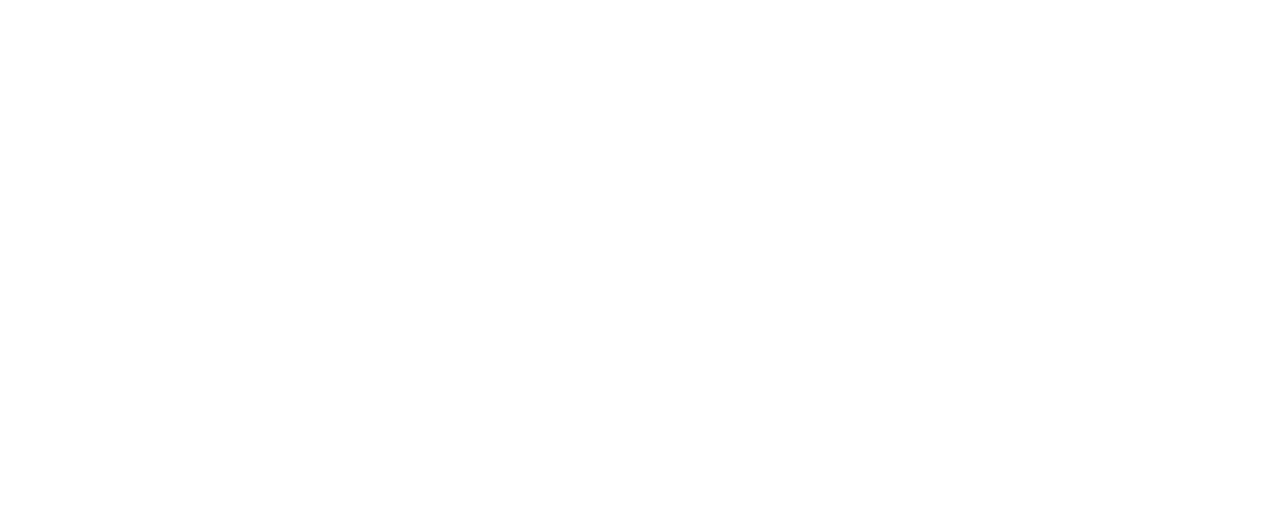
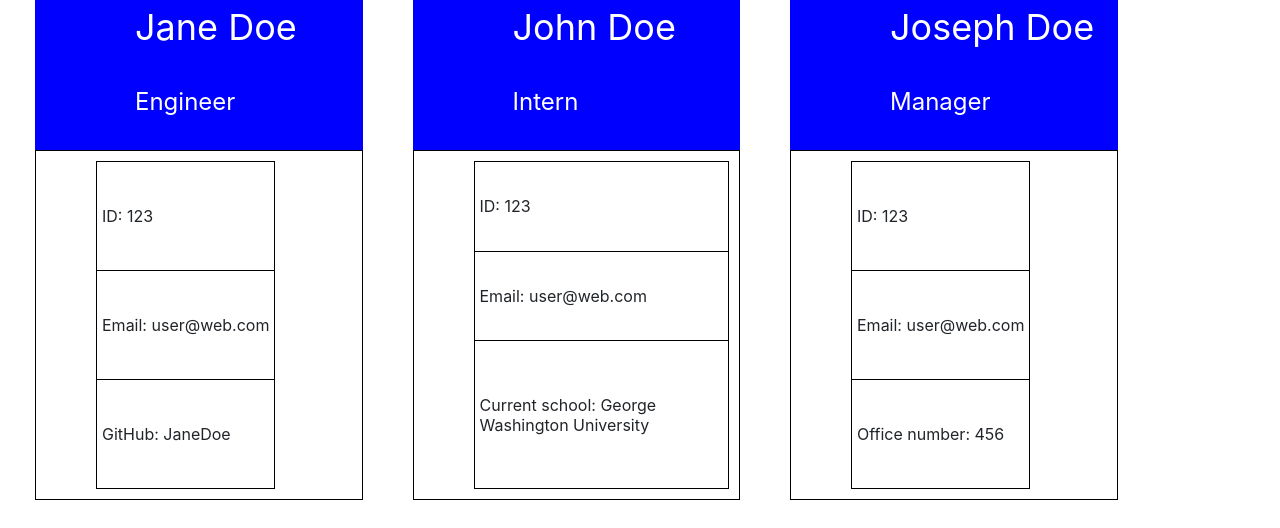
Before and after one commit to HowardDaniels/employee-summary, a website: page templates/main.html in a window 1280 px wide. Drawn offline with nearby package versions, Linux system fonts and the light colour scheme.

Commit message:
developed individual HTML/CSS templates

```diff
--- a/templates/assets/engineer.css
+++ b/templates/assets/engineer.css
@@ -1,8 +1,3 @@
-#engineercontainer{
-    width: 250px;
-    height: 500px;
-}
-
 .col-md-3{
     margin-left: 500px;
 }
--- a/templates/assets/intern.css
+++ b/templates/assets/intern.css
@@ -0,0 +1,37 @@
+.col-md-3{
+    margin-left: 500px;
+}
+
+#name{
+    text-align: center;
+    margin-left: 100px;
+    font-size: 36px;
+}
+
+#role{
+    text-align: center;
+    margin-left: 100px;
+    font-size: 24px;
+}
+
+#top{
+    background-color: blue;
+    height: 150px;
+    color: white;
+    text-align: center;
+}
+
+#bottom{
+    background-color: white;
+    color: black;
+    height: 350px;
+    border: 1px solid black;
+    padding: 10px;
+}
+
+#infotable, tr, td{
+    border: 1px solid black;
+    width: 250px;
+    padding: 5px;
+    margin-left: 50px;
+}
--- a/templates/assets/main.css
+++ b/templates/assets/main.css
@@ -0,0 +1,66 @@
+.col-md-3{
+    margin-left: 50px;
+}
+
+.name{
+    text-align: center;
+    margin-left: 100px;
+    font-size: 36px;
+}
+
+.role{
+    text-align: center;
+    margin-left: 100px;
+    font-size: 24px;
+}
+
+#top_1{
+    background-color: blue;
+    height: 150px;
+    color: white;
+    text-align: center;
+}
+
+#top_2{
+    background-color: blue;
+    height: 150px;
+    color: white;
+    text-align: center;
+}
+
+#top_3{
+    background-color: blue;
+    height: 150px;
+    color: white;
+    text-align: center;
+}
+
+#bottom_1{
+    background-color: white;
+    color: black;
+    height: 350px;
+    border: 1px solid black;
+    padding: 10px;
+}
+
+#bottom_2{
+    background-color: white;
+    color: black;
+    height: 350px;
+    border: 1px solid black;
+    padding: 10px;
+}
+
+#bottom_3{
+    background-color: white;
+    color: black;
+    height: 350px;
+    border: 1px solid black;
+    padding: 10px;
+}
+
+.infotable, tr, td{
+    border: 1px solid black;
+    padding: 5px;
+    margin-left: 50px;
+}
--- a/templates/assets/manager.css
+++ b/templates/assets/manager.css
@@ -0,0 +1,37 @@
+.col-md-3{
+    margin-left: 500px;
+}
+
+#name{
+    text-align: center;
+    margin-left: 100px;
+    font-size: 36px;
+}
+
+#role{
+    text-align: center;
+    margin-left: 100px;
+    font-size: 24px;
+}
+
+#top{
+    background-color: blue;
+    height: 150px;
+    color: white;
+    text-align: center;
+}
+
+#bottom{
+    background-color: white;
+    color: black;
+    height: 350px;
+    border: 1px solid black;
+    padding: 10px;
+}
+
+#infotable, tr, td{
+    border: 1px solid black;
+    width: 250px;
+    padding: 5px;
+    margin-left: 50px;
+}
--- a/templates/main.html
+++ b/templates/main.html
@@ -4,9 +4,56 @@
 <link rel="stylesheet" href="assets/main.css">
     </head>
     <body>
-        <div id="maincontainer">
-            <row id="top"></row>
-            <row id="bottom"></row>
-        </div>
+           <div class="row">
+
+            <div class="col-md-3">
+                <div class="row" id="top_1">
+                    <br>
+                    <p class="name">Jane Doe</p>
+                    <p class="role">Engineer</p>
+                    <br>
+                </div>
+               <div class="row" id="bottom_1">
+                   <table class="infotable">
+                       <tr><td>ID: 123</td></tr>
+                       <tr><td>Email: user@web.com</td></tr>
+                       <tr><td>GitHub: JaneDoe</td></tr>
+                   </table>
+               </div>
+            </div>
+
+            <div class="col-md-3">
+            <div class="row" id="top_2">
+                <br>
+                <p class="name">John Doe</p>
+                <p class="role">Intern</p>
+                <br>
+            </div>
+           <div class="row" id="bottom_2">
+               <table class="infotable">
+                   <tr><td>ID: 123</td></tr>
+                   <tr><td>Email: user@web.com</td></tr>
+                   <tr><td>Current school: George Washington University</td></tr>
+               </table>
+           </div>
+           </div>
+
+           <div class="col-md-3">
+            <div class="row" id="top_3">
+                <br>
+                <p class="name">Joseph Doe</p>
+                <p class="role">Manager</p>
+                <br>
+            </div>
+           <div class="row" id="bottom_3">
+               <table class="infotable">
+                   <tr><td>ID: 123</td></tr>
+                   <tr><td>Email: user@web.com</td></tr>
+                   <tr><td>Office number: 456</td></tr>
+               </table>
+           </div>
+           </div>
+
+           </div>
     </body>
 </html>
```
Also changed, not shown: templates/engineer.html (+0 -2 lines), templates/intern.html (+16 -4 lines), templates/manager.html (+17 -5 lines).
